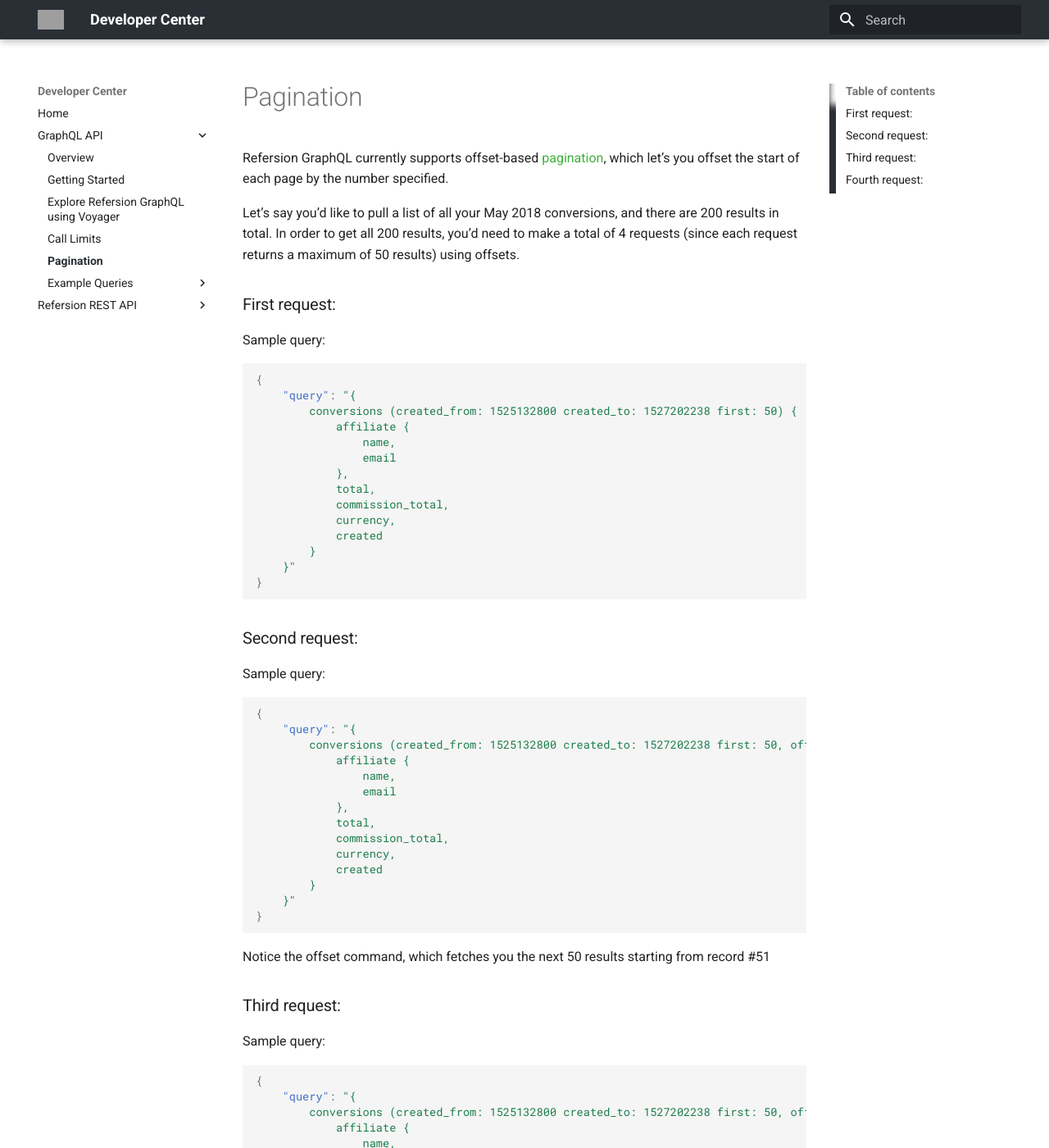
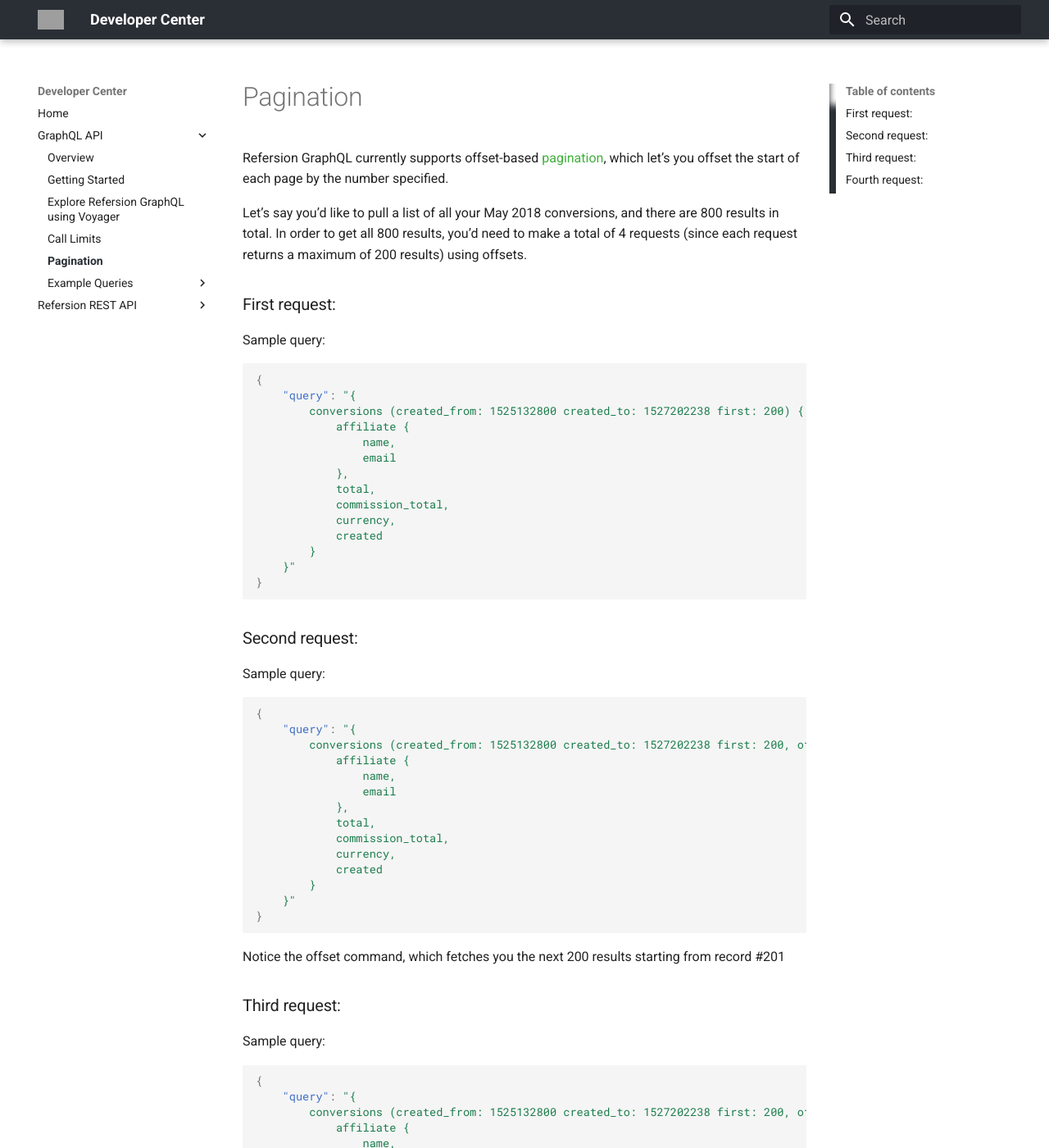
Before and after one commit to refersion/docs, an MkDocs documentation site: the page built from docs/graphql-api/pagination.md, in a window 1280 px wide and 1400 px high. Shown: the whole window at 82% size. Built offline with MkDocs 1.6.1 and Material for MkDocs 9.7.7, drawn with Linux system fonts in a browser that asks for light colours; old or Windows-style settings are respelled for this version of MkDocs; some of the changed text lies outside the part shown; grey boxes are pictures that could not be loaded.

Commit message:
BASE-1452: Update request limits on pagination page.

````diff
--- a/docs/graphql-api/pagination.md
+++ b/docs/graphql-api/pagination.md
@@ -2,7 +2,7 @@
 
 Refersion GraphQL currently supports offset-based [pagination](http://graphql.org/learn/pagination/), which let’s you offset the start of each page by the number specified.
 
-Let’s say you’d like to pull a list of all your May 2018 conversions, and there are 200 results in total. In order to get all 200 results, you’d need to make a total of 4 requests (since each request returns a maximum of 50 results) using offsets.
+Let’s say you’d like to pull a list of all your May 2018 conversions, and there are 800 results in total. In order to get all 800 results, you’d need to make a total of 4 requests (since each request returns a maximum of 200 results) using offsets.
 
 ### First request:
 
@@ -10,7 +10,7 @@ Sample query:
 ```json
 {
     "query": "{
-        conversions (created_from: 1525132800 created_to: 1527202238 first: 50) {
+        conversions (created_from: 1525132800 created_to: 1527202238 first: 200) {
             affiliate {
                 name,
                 email
@@ -30,7 +30,7 @@ Sample query:
 ```json
 {
     "query": "{
-        conversions (created_from: 1525132800 created_to: 1527202238 first: 50, offset: 50) {
+        conversions (created_from: 1525132800 created_to: 1527202238 first: 200, offset: 200) {
             affiliate {
                 name,
                 email
@@ -44,7 +44,7 @@ Sample query:
 }
 ```
 
-Notice the offset command, which fetches you the next 50 results starting from record #51
+Notice the offset command, which fetches you the next 200 results starting from record #201
 
 ### Third request:
 
@@ -52,7 +52,7 @@ Sample query:
 ```json
 {
     "query": "{
-        conversions (created_from: 1525132800 created_to: 1527202238 first: 50, offset: 100) {
+        conversions (created_from: 1525132800 created_to: 1527202238 first: 200, offset: 400) {
             affiliate {
                 name,
                 email
@@ -74,7 +74,7 @@ Sample query:
 ```json
 {
     "query": "{
-        conversions (created_from: 1525132800 first: 50, offset: 150) {
+        conversions (created_from: 1525132800 first: 200, offset: 600) {
             affiliate {
                 name,
                 email
@@ -88,6 +88,6 @@ Sample query:
 }
 ```
 
-This gets you records #151-200
+This gets you records #601-800
 
 Repeat the above for larger number of results until you get all the data returned.
````
Also changed, not shown: other parts of docs/graphql-api/pagination.md (+1 -1 lines).
